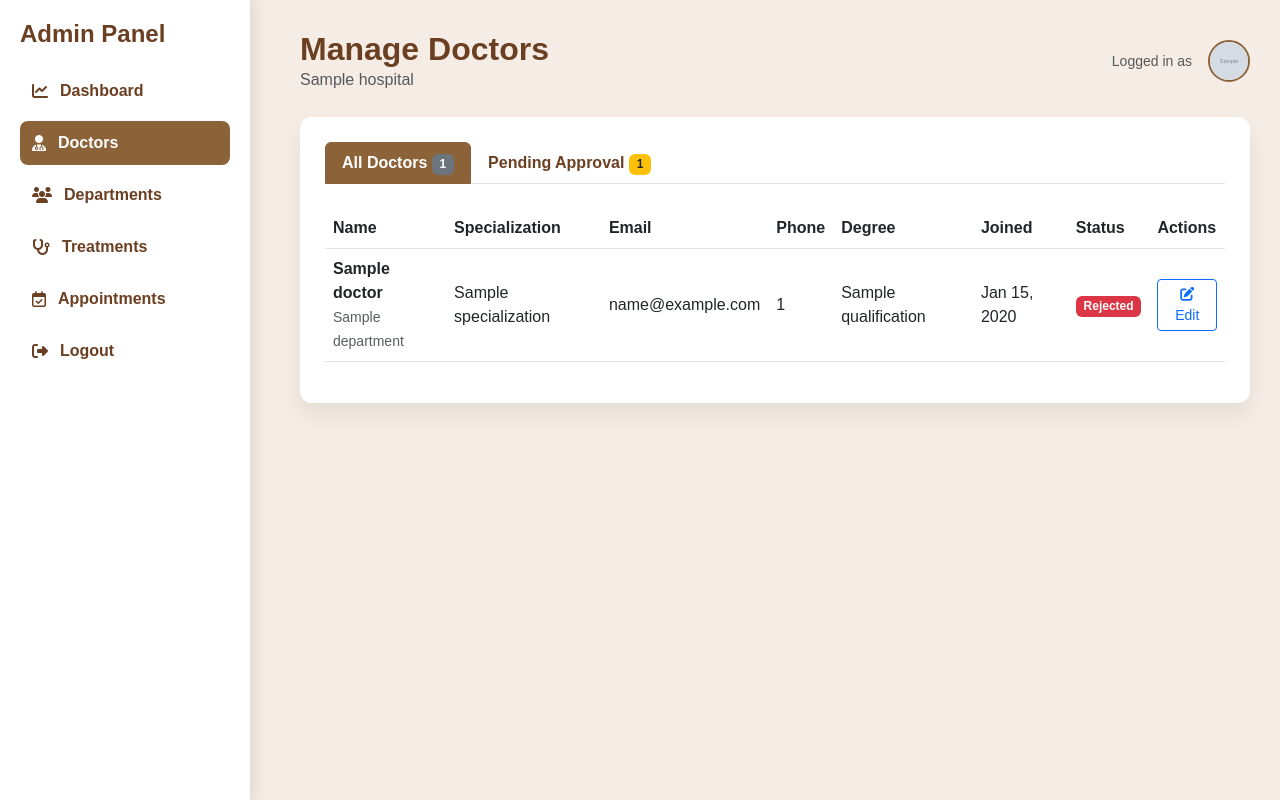
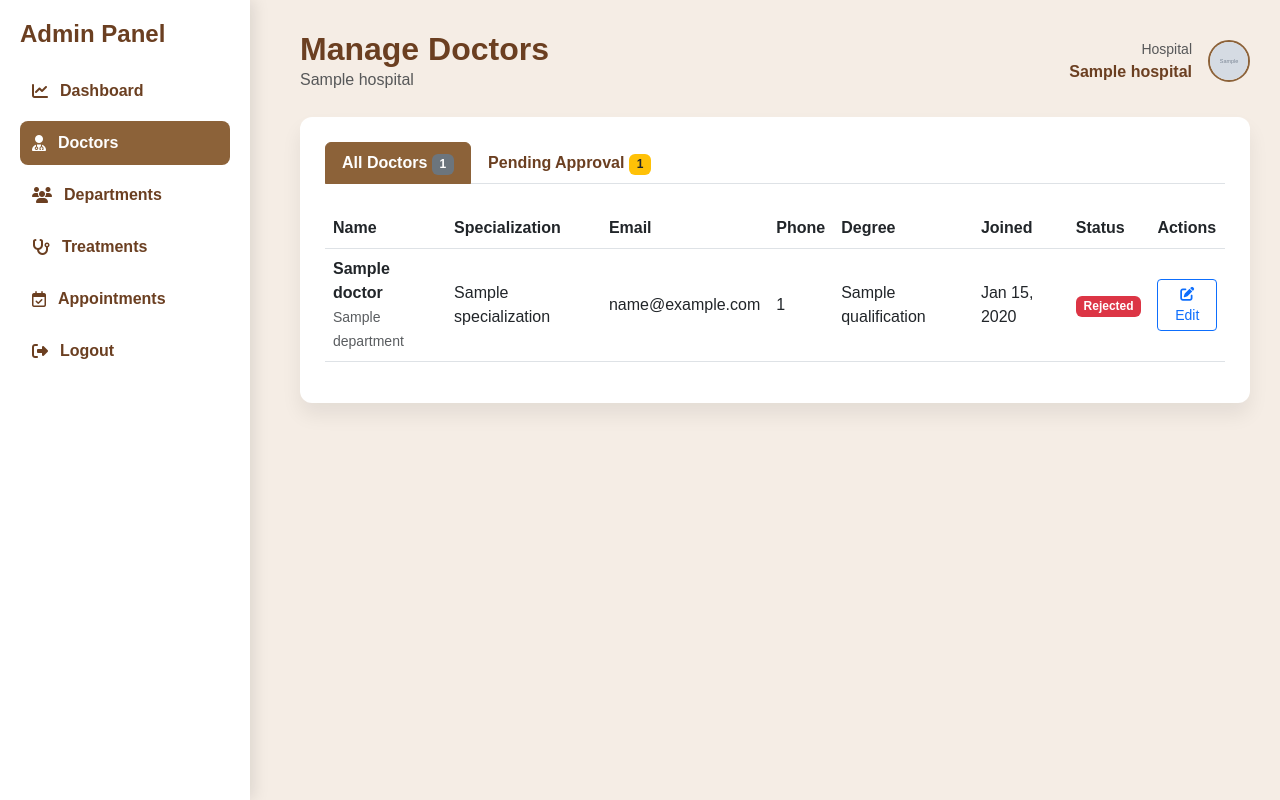
Before and after one commit to justfulofluck/RHMS, a Django app: template revana_hms/doctors/templates/doctors/pending_doctors.html in a window 1280 px wide. Run offline with Django 5.2, Linux system fonts and the light colour scheme; the template is opened without the code that fills it: most values are stand-ins (such as "Sample title", 1, 10 or a date in 2020); grey boxes marked "Sample" are stand-in pictures; some libraries are stand-ins or nearby versions.

Commit message:
bhavan - small ui changes

```diff
--- a/revana_hms/doctors/templates/doctors/pending_doctors.html
+++ b/revana_hms/doctors/templates/doctors/pending_doctors.html
@@ -118,6 +118,7 @@
         .badge {
             font-size: 0.75rem;
         }
+
         /* Top Loading Bar */
         #top-loading-bar {
             position: fixed;
@@ -179,8 +180,8 @@
 
             <div class="d-flex align-items-center gap-3">
                 <div class="text-end">
-                    <div class="small text-muted">Logged in as</div>
-                    <div class="fw-bold" style="color:var(--brown-dark)">{{ request.user.email }}</div>
+                    <div class="small text-muted">Hospital</div>
+                    <div class="fw-bold" style="color:var(--brown-dark)">{{ hospital.name }}</div>
                 </div>
                 {% if hospital.logo %}
                 <img src="{{ hospital.logo.url }}" class="avatar">
@@ -378,7 +379,7 @@
         </script>
     </div>
 
-    <script src="https://cdn.jsdelivr.net/npm/bootstrap@5.3.0/dist/js/bootstrap.bundle.min.js"></scrip>
-</body>
+    <script src="https://cdn.jsdelivr.net/npm/bootstrap@5.3.0/dist/js/bootstrap.bundle.min.js"></scrip >
+</body >
 
-</html>
+</html >
--- a/revana_hms/hospitals/views.py
+++ b/revana_hms/hospitals/views.py
@@ -134,7 +134,7 @@
         return redirect('hospitals:manage_departments')
 
     departments = Department.objects.filter(hospital=hospital)
-    return render(request, 'hospitals/manage_departments.html', {'departments': departments})
+    return render(request, 'hospitals/manage_departments.html', {'departments': departments, 'hospital': hospital})
 
 @login_required
 def manage_treatments(request):
@@ -172,7 +172,7 @@
         return redirect('hospitals:manage_treatments')
 
     treatments = Treatment.objects.filter(hospital=hospital).select_related('department')
-    return render(request, 'hospitals/manage_treatments.html', {'treatments': treatments, 'departments': departments})
+    return render(request, 'hospitals/manage_treatments.html', {'treatments': treatments, 'departments': departments, 'hospital': hospital})
 
 def department_list(request):
     # Only show departments from approved hospitals
```
Also changed, not shown: revana_hms/hospitals/templates/hospitals/manage_departments.html (+15 -5 lines), revana_hms/hospitals/templates/hospitals/manage_treatments.html (+15 -5 lines). Lines whose indentation alone changed are shown as unchanged.
